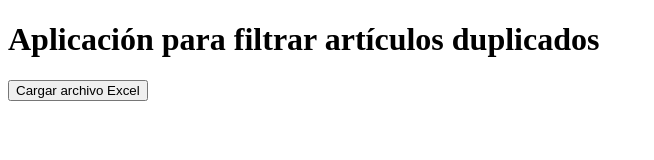
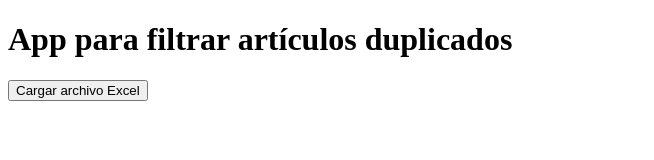
Before and after one commit to YaelPerez/filtrador-excel, an Electron app: page index.html in a window 800 px wide. Shown: the whole page, without its empty margins (0-654 px from the left). Drawn offline with Linux system fonts and the light colour scheme.

Commit message:
Cambio titulo para probar sistema de actualizaciones

```diff
--- a/index.html
+++ b/index.html
@@ -5,7 +5,7 @@
   <title>Filtrador de Excel</title>
 </head>
 <body>
-  <h1>Aplicación para filtrar artículos duplicados</h1>
+  <h1>App para filtrar artículos duplicados</h1>
   <button id="cargar">Cargar archivo Excel</button>
   <p id="estado"></p>
 
--- a/package.json
+++ b/package.json
@@ -1,6 +1,6 @@
 {
   "name": "filtrador-excel",
-  "version": "1.0.1",
+  "version": "1.0.2",
   "description": "Aplicación de escritorio para filtrar artículos duplicados en Excel",
   "main": "main.js",
   "author": "Yael Pérez",
```
